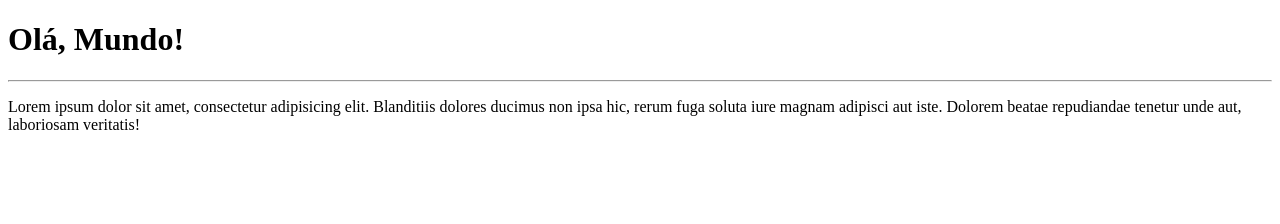
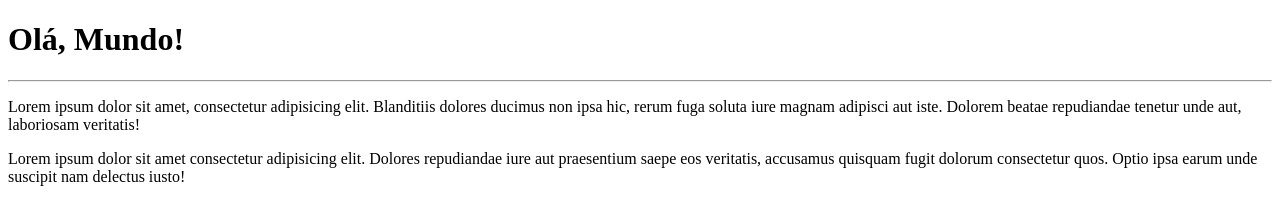
Before and after one commit to carlos-souza-guimaraes/Ola-Mundo, a plain HTML site: page site-exemplo/index.html in a window 1280 px wide. Drawn offline with Linux system fonts and the light colour scheme.

Commit message:
mais um parágrafo

```diff
--- a/site-exemplo/index.html
+++ b/site-exemplo/index.html
@@ -10,6 +10,7 @@
     <h1>Olá, Mundo!</h1>
     <hr>
     <p>Lorem ipsum dolor sit amet, consectetur adipisicing elit. Blanditiis dolores ducimus non ipsa hic, rerum fuga soluta iure magnam adipisci aut iste. Dolorem beatae repudiandae tenetur unde aut, laboriosam veritatis!</p>
+    <p>Lorem ipsum dolor sit amet consectetur adipisicing elit. Dolores repudiandae iure aut praesentium saepe eos veritatis, accusamus quisquam fugit dolorum consectetur quos. Optio ipsa earum unde suscipit nam delectus iusto!</p>
 
 </body>
 </html>
```
